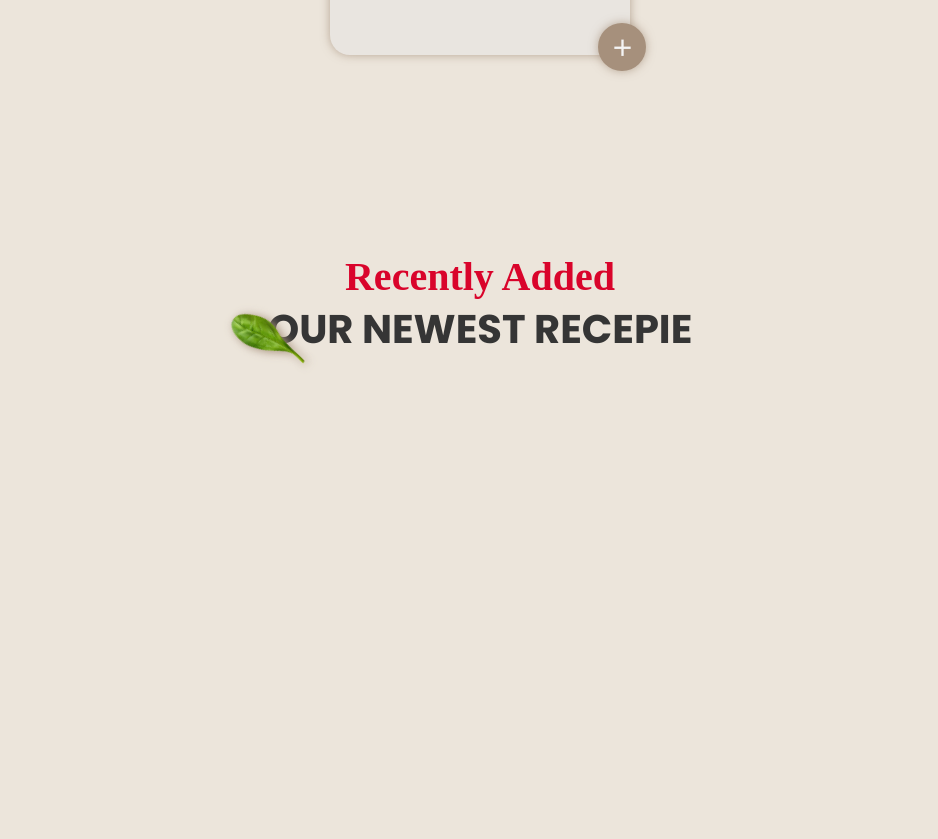
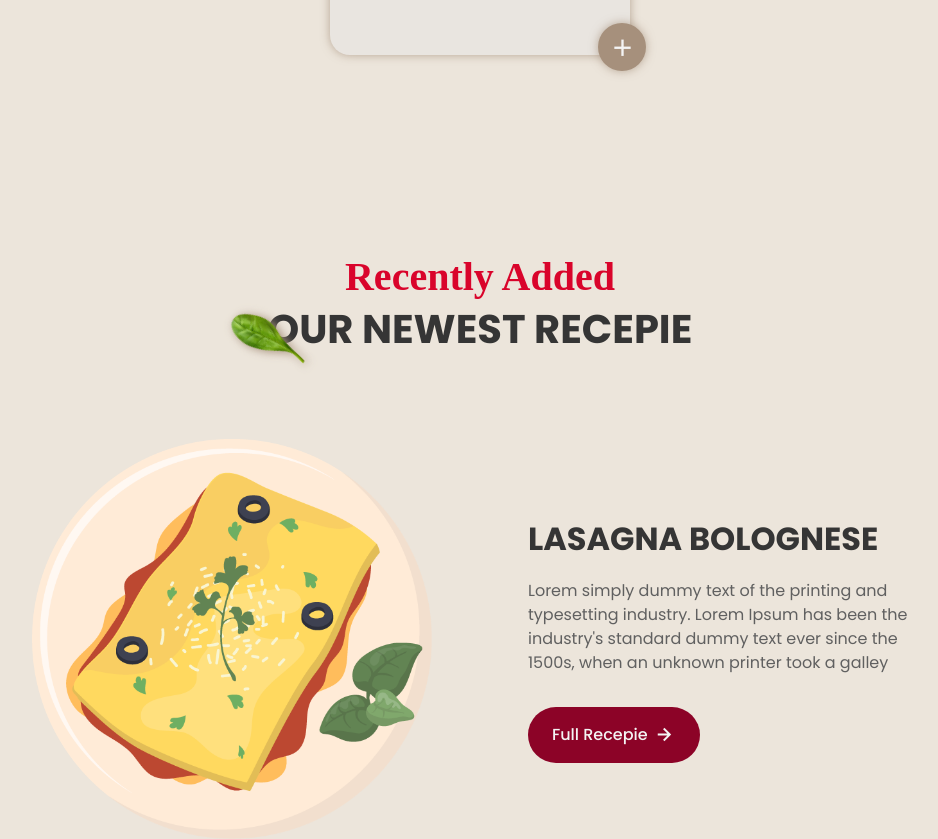
Before and after one commit to TLNRB/pastaPerfect, a website with bundled scripts: page index.html in a window 1280 px wide. Shown: the part 1945-2784 px from the top of the page, without its empty margins (160-1098 px from the left). Before the commit the page ends 2384 px from the top, so only its background shows below. Built offline with nearby package versions, Linux system fonts and the light colour scheme; a web font is replaced by a local one.

Commit message:
Recently section finished

```diff
--- a/index.html
+++ b/index.html
@@ -204,7 +204,7 @@
 
     <!-- Recently Section -->
     <section
-      class="flex justify-center items-center relative px-5 sm:px-10 lg:px-20 xl:px-[6.25rem] xxl:px-[7.5rem] xxxl:px-40"
+      class="flex flex-col justify-center items-center relative px-5 sm:px-10 lg:px-20 xl:px-[6.25rem] xxl:px-[7.5rem] xxxl:px-40"
     >
       <!----- Headline ----->
       <div
@@ -228,6 +228,38 @@
           />
         </div>
       </div>
+
+      <!----- Content ----->
+      <div
+        id="recently-container"
+        class="flex flex-col justify-center items-center gap-[2.5rem] sm:gap-[4rem] lg:gap-[6rem] mx-auto lg:flex-row"
+      >
+        <img
+          class="h-[15rem] sm:h-[20rem] xl:h-[25rem]"
+          src="./images/dishes/lasagna.png"
+          alt=""
+        />
+        <div class="text-center lg:text-left">
+          <h1 class="text-[1.25rem] uppercase font-bold sm:text-[2rem]">
+            Lasagna Bolognese
+          </h1>
+          <p
+            class="mx-auto mt-[1rem] w-[90%] sm:text-base text-normalText md:w-[75%] lg:w-[400px] xxl:text-[1.125rem] xxl:w-[520px]"
+          >
+            Lorem simply dummy text of the printing and typesetting industry.
+            Lorem Ipsum has been the industry's standard dummy text ever since
+            the 1500s, when an unknown printer took a galley
+          </p>
+          <button
+            class="flex mx-auto gap-1 items-center mt-[2rem] bg-darkRedBtn text-lightText py-4 px-6 rounded-full cursor-pointer group lg:ml-0 xl:mx-0"
+          >
+            <p class="font-[500]">Full Recepie</p>
+            <i
+              class="bx bx-right-arrow-alt text-[1.5rem] group-hover:translate-x-[6px] transition-all ease-in-out"
+            ></i>
+          </button>
+        </div>
+      </div>
     </section>
 
     <script src="./js/recepies.js" type="module"></script>
```
Also changed, not shown: css/main.css.
